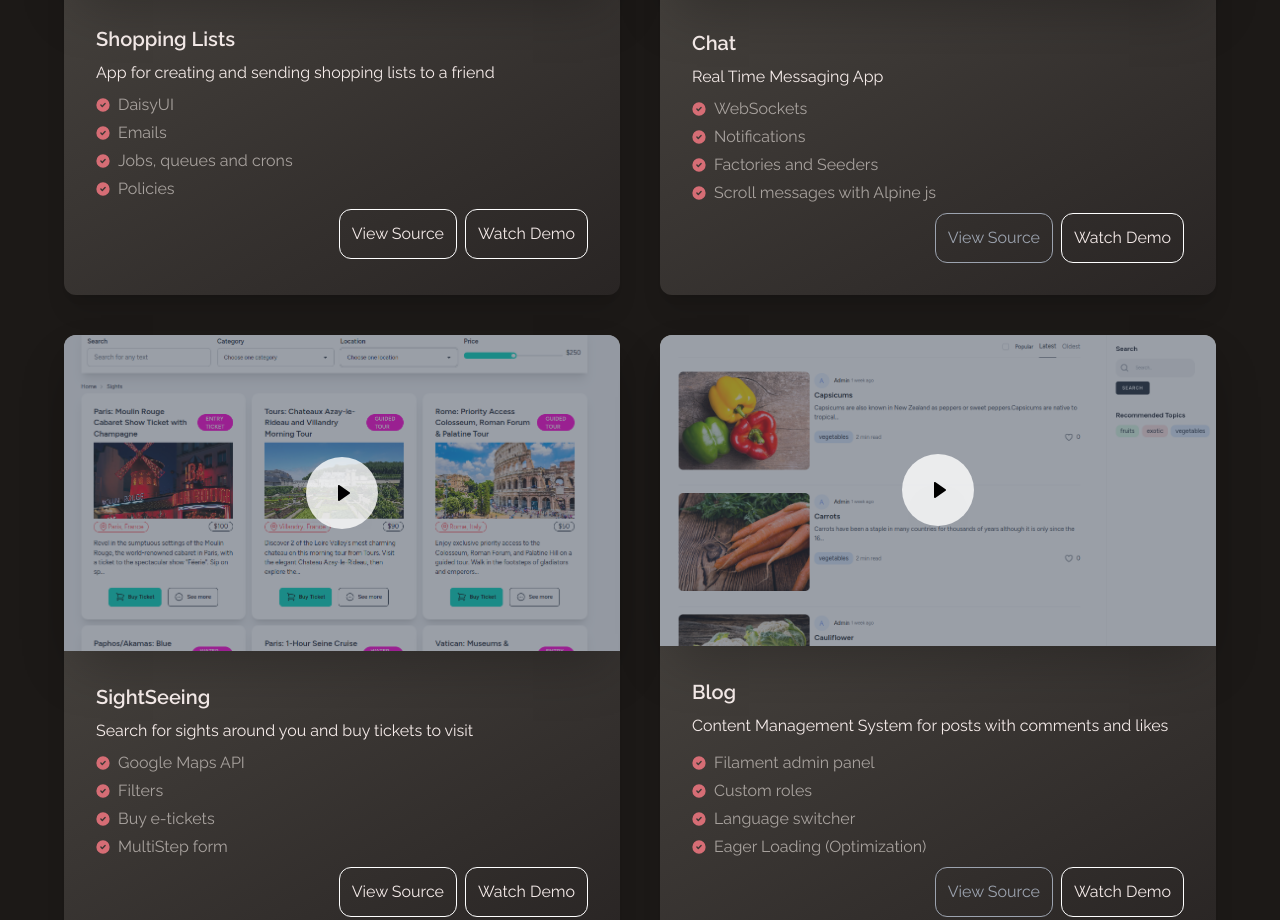
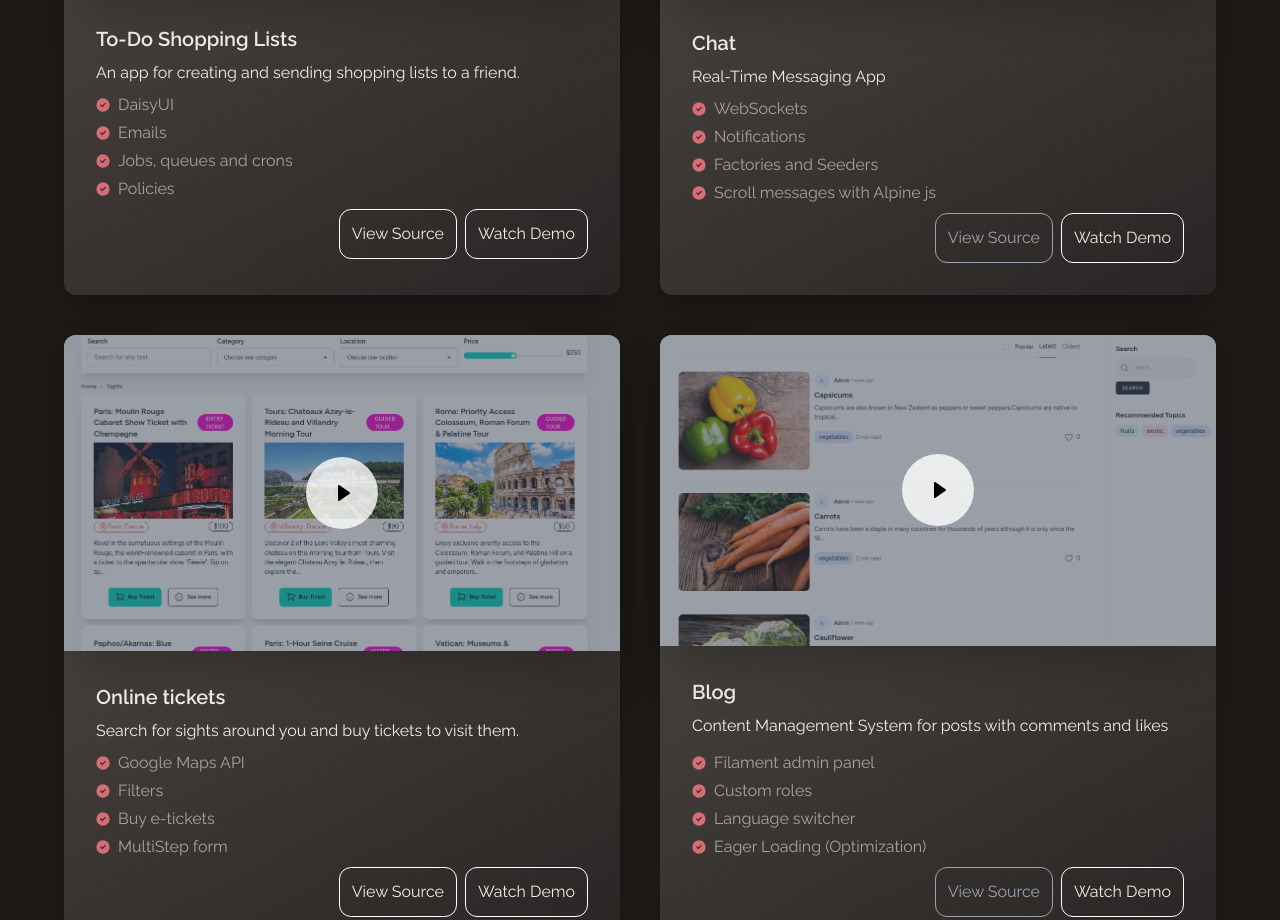
Before and after one commit to antoniyadev/antoniyadev.github.io, a website: page index.html in a window 1280 px wide. Shown: the part 1880-2800 px from the top of the page. Drawn offline with nearby package versions, Linux system fonts and the light colour scheme.

Commit message:
add copyright to footer

```diff
--- a/index.html
+++ b/index.html
@@ -92,7 +92,7 @@
                 </div>
 
                 <p class="my-6 sm:text-lg lg:text-xl animate-moveInLeft">
-                    My name is Antoniya Stefanova and I have 5+ years experience in web development.</p>
+                    My name is Antoniya Stefanova, and I have 5+ years of experience in web development.</p>
 
                 <div class=" animate-moveInBottom">
                     <a href="https://github.com/antoniyadev" target="_blank"
@@ -274,8 +274,8 @@
                             <!-- End: Video thumbnail -->
 
                             <div class="card-body rounded-b-xl bg-contessa-200 dark:bg-gradient-to-br from-stone-700 to-stone-800">
-                                <h2 class="card-title">Shopping Lists</h2>
-                                <h3>App for creating and sending shopping lists to a friend </h3>
+                                <h2 class="card-title">To-Do Shopping Lists</h2>
+                                <h3>An app for creating and sending shopping lists to a friend.</h3>
 
 
                                 <ul class="max-w-md space-y-1 list-inside text-stone-500 dark:text-stone-400">
@@ -358,7 +358,7 @@
                             <!-- End: Video thumbnail -->
                             <div class="card-body rounded-b-xl bg-contessa-200 dark:bg-gradient-to-br from-stone-700 to-stone-800">
                                 <h2 class="card-title">Chat</h2>
-                                <p>Real Time Messaging App</p>
+                                <p>Real-Time Messaging App</p>
                                 <ul class="max-w-md space-y-1 list-inside text-stone-500 dark:text-stone-400">
                                     <li class="flex items-center">
                                         <svg class="w-3.5 h-3.5 me-2 text-contessa-500 dark:text-[#D66D75] flex-shrink-0"
@@ -427,8 +427,8 @@
 
                             <!-- End: Video thumbnail -->
                             <div class="card-body rounded-b-xl bg-contessa-200 dark:bg-gradient-to-br from-stone-700 to-stone-800">
-                                <h2 class="card-title">SightSeeing</h2>
-                                <p>Search for sights around you and buy tickets to visit</p>
+                                <h2 class="card-title">Online tickets</h2>
+                                <p>Search for sights around you and buy tickets to visit them.</p>
                                 <ul class="max-w-md space-y-1 list-inside text-stone-500 dark:text-stone-400">
                                     <li class="flex items-center">
                                         <svg class="w-3.5 h-3.5 me-2 text-contessa-500 dark:text-[#D66D75] flex-shrink-0"
@@ -598,7 +598,7 @@
     <!-- footer -->
     <footer>
         <div class="sm:h-[150px] p-12 flex justify-between mx-auto bg-contessa-300 dark:bg-stone-900">
-            <a href="/"><span class="primary-color">AntoniyaDev</span></a>
+            <a href="/"><span class="primary-color">&copy; 2024 | AntoniyaDev</span></a>
             <p class="dark:text-stone-200">st.antoniya@gmail.com</p>
         </div>
     </footer>
```
Also changed, not shown: output.css.
